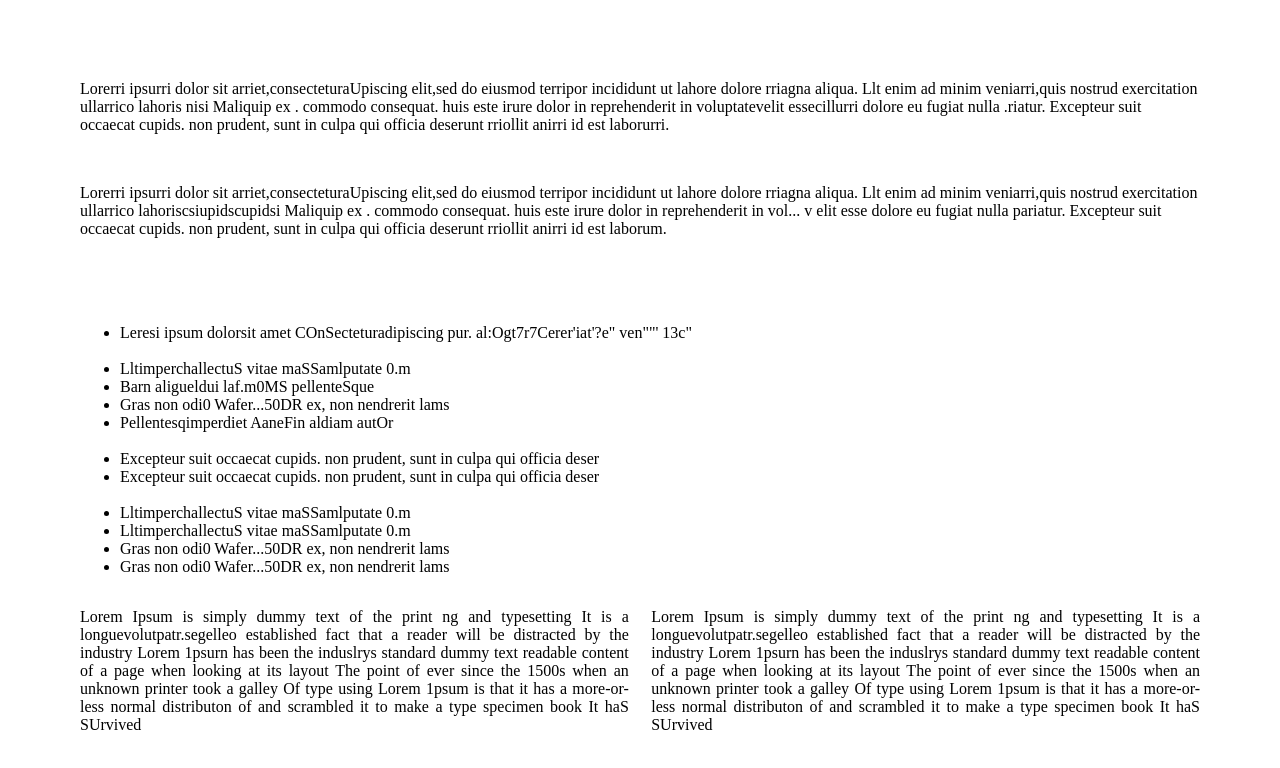
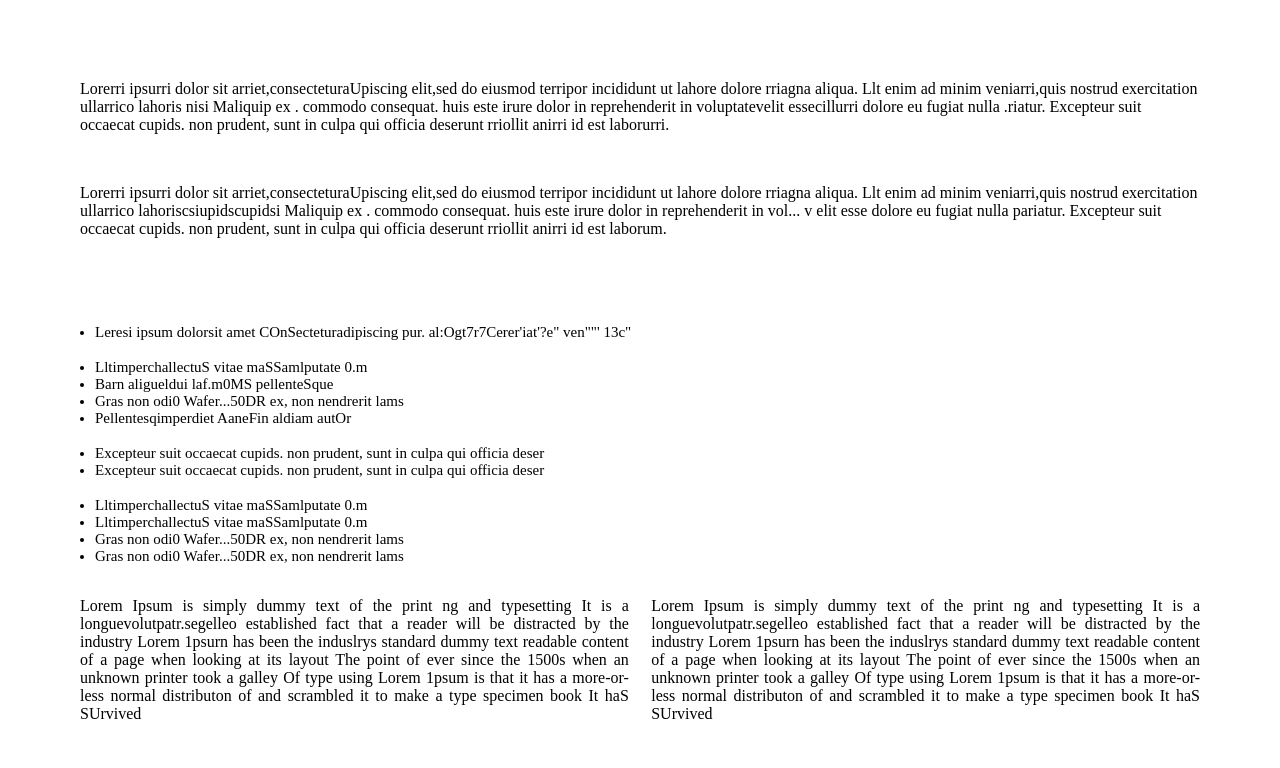
Before and after one commit to shiv270/templatee1, a plain HTML site: page index.html in a window 1280 px wide. Drawn offline with Linux system fonts and the light colour scheme.

Commit message:
List initial gap reduced

```diff
--- a/index.html
+++ b/index.html
@@ -1,6 +1,13 @@
 <!DOCTYPE html>
 <html lang="en">
-<head>
+<head><style>
+    ul{
+        padding-inline-start: 15px;
+    }
+    li{
+        font-size: 15px;
+    }
+</style>
     <meta charset="UTF-8">
     <meta http-equiv="X-UA-Compatible" content="IE=edge">
     <meta name="viewport" content="width=device-width, initial-scale=1.0">
```
